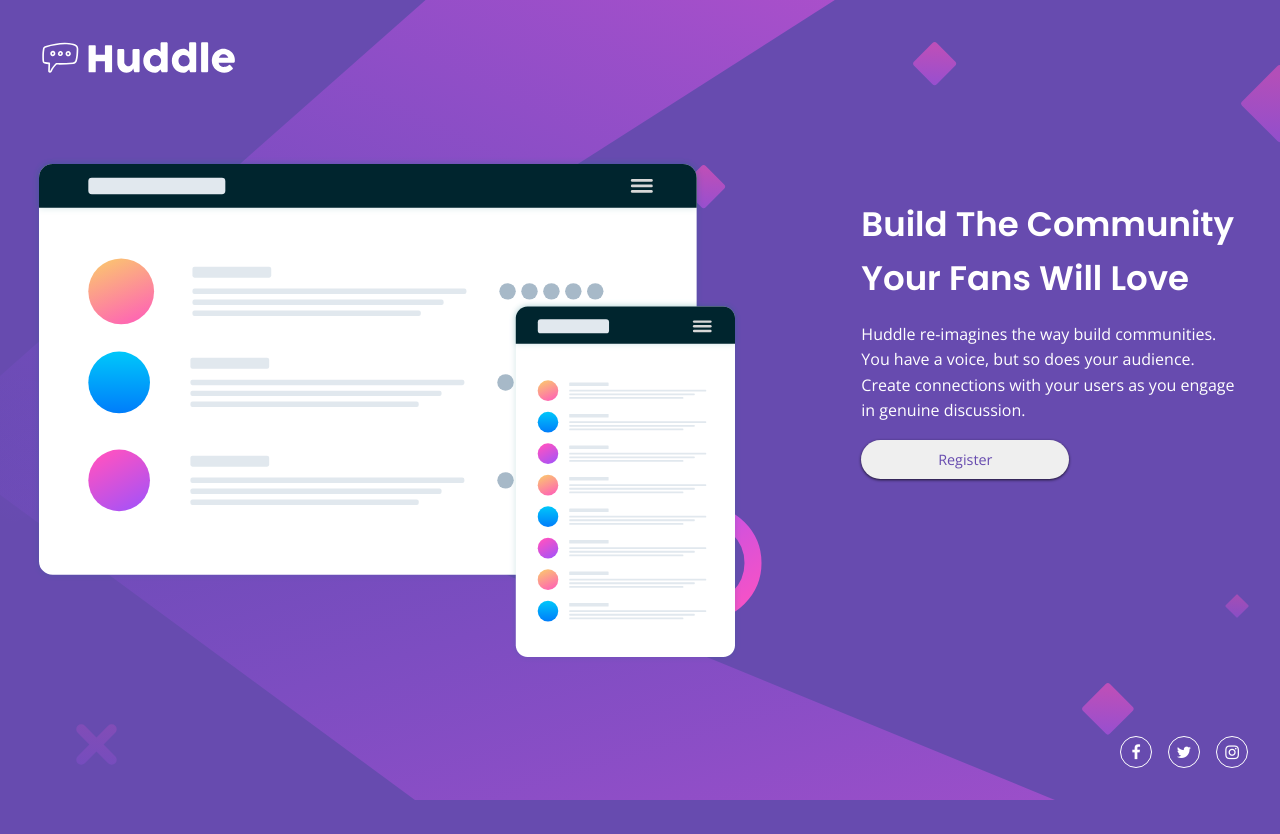
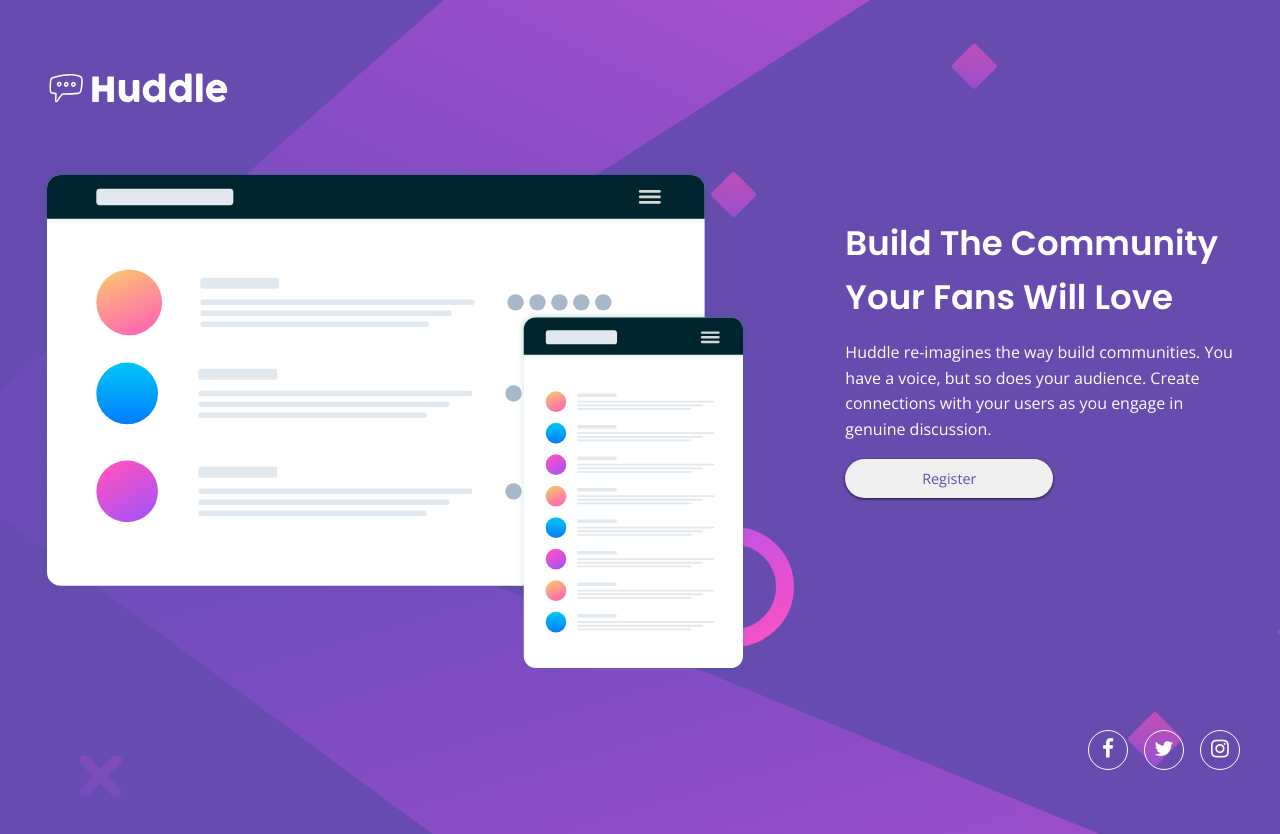
Before and after one commit to deru55/FeM_huddle-landing-page-with-single-introductory-section-master, a plain HTML site: page index.html in a window 1280 px wide. Before the commit the page ends 800 px from the top, so only its background shows below. Drawn offline with nearby package versions, Linux system fonts and the light colour scheme.

Commit message:
update style.css

```diff
--- a/index.html
+++ b/index.html
@@ -19,10 +19,10 @@
       </header>
       <main>
         <div class="grid-group">
-          <div>
+          <div class="flex-group">
             <img src="images/illustration-mockups.svg" alt="" />
           </div>
-          <div class="flex-group">
+          <div class="content-section flex-group">
             <h2 class="title-section">
               Build The Community Your Fans Will Love
             </h2>
@@ -36,7 +36,7 @@
         </div>
       </main>
       <footer>
-        <div class="link-list flex-row">
+        <div class="flex-row">
           <a href="" class="link"><i class="fa-brands fa-facebook fa"></i></a>
           <a href="" class="link"><i class="fa-brands fa-twitter fa"></i></a>
           <a href="" class="link"><i class="fa-brands fa-instagram fa"></i></a>
--- a/style.css
+++ b/style.css
@@ -39,7 +39,7 @@ body {
 }
 
 .container {
-  padding: 2rem;
+  margin: 2rem;
   display: flex;
   flex-direction: column;
   gap: 3.5rem;
@@ -47,7 +47,8 @@ body {
 }
 
 .huddle-logo {
-  width: 8rem;
+  width: max(8rem, 15vw);
+  aspect-ratio: 35 / 4;
 }
 
 .grid-group {
@@ -119,21 +120,18 @@ body {
   }
 
   .container {
-    max-width: 80rem;
+    max-width: 75rem;
     justify-content: space-between;
-  }
-
-  .huddle-logo {
-    width: 13rem;
+    margin: 4rem 2rem;
   }
 
   .grid-group {
     grid-template-columns: 2fr 1fr;
+    gap: 1rem;
   }
 
   .flex-group {
     align-items: flex-start;
-    padding: 2.5rem 0;
   }
 
   .title-section {
@@ -143,4 +141,14 @@ body {
   .flex-row {
     justify-content: flex-end;
   }
+
+  .content-section {
+    padding: 3rem 0;
+  }
+
+  .link {
+    font-size: 1.3rem;
+    padding: 0.5rem;
+    width: 2.5rem;
+  }
 }
```
